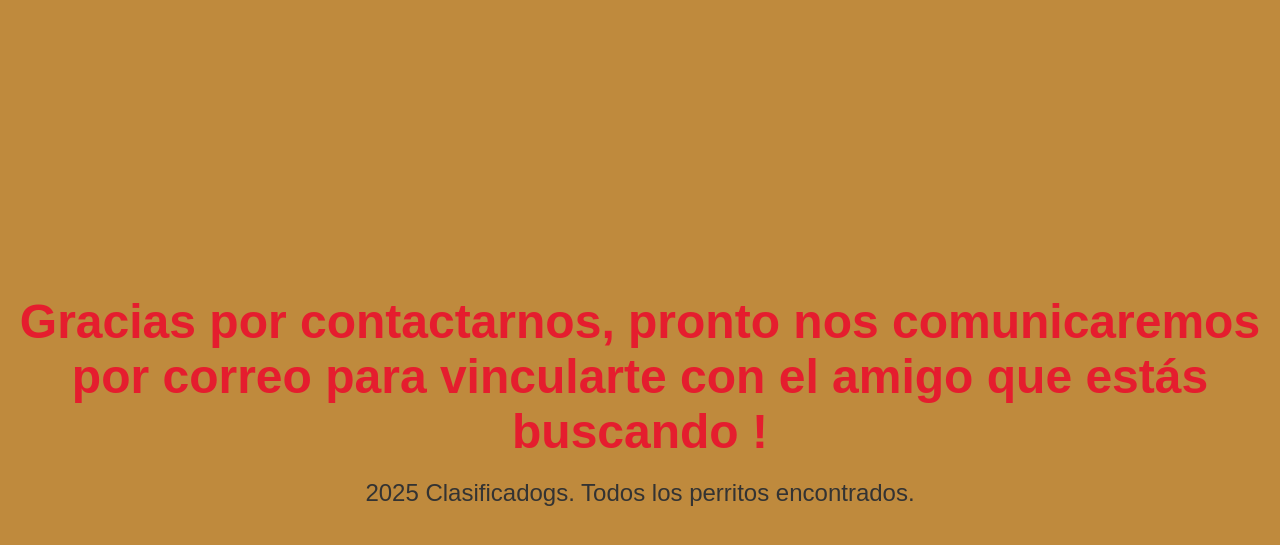
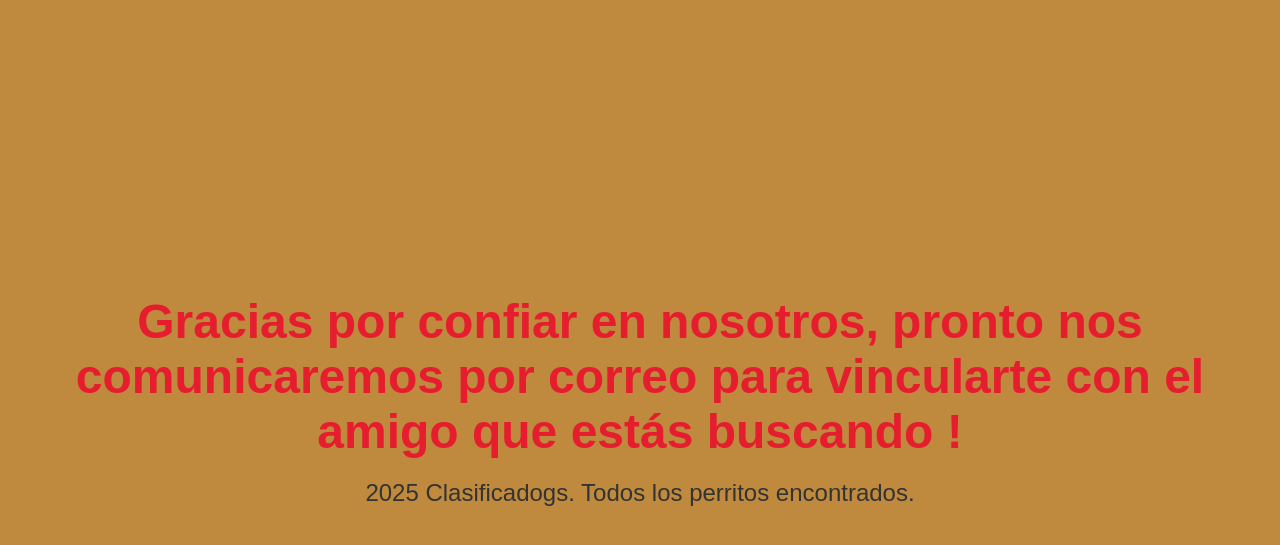
Before and after one commit to MeliTS-z/TerceraEntrega-SanchezMelina, a Django app: page /gracias/ in a window 1280 px wide. Shown: the top 545 px of the page. Run offline with Django 5.2, Linux system fonts and the light colour scheme.

Commit message:
Actualización git config

```diff
--- a/myapp/templates/myapp/gracias.html
+++ b/myapp/templates/myapp/gracias.html
@@ -30,7 +30,7 @@
 <body>
 
   <div class="mensaje">
-    Gracias por contactarnos, pronto nos comunicaremos por correo para vincularte con el amigo que estás buscando !
+    Gracias por confiar en nosotros, pronto nos comunicaremos por correo para vincularte con el amigo que estás buscando !
   </div>
   <div class="clasificadogs">
     2025 Clasificadogs. Todos los perritos encontrados.
```
